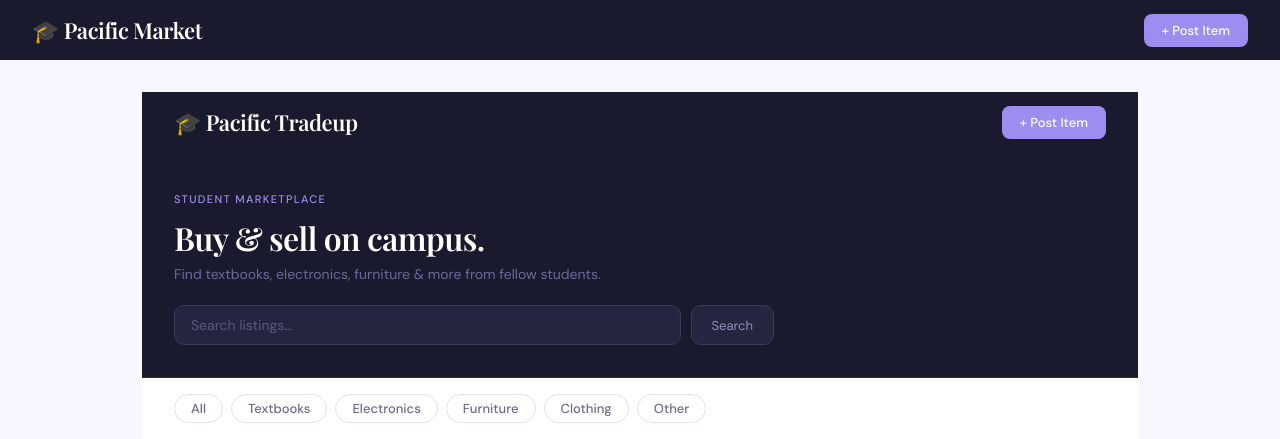
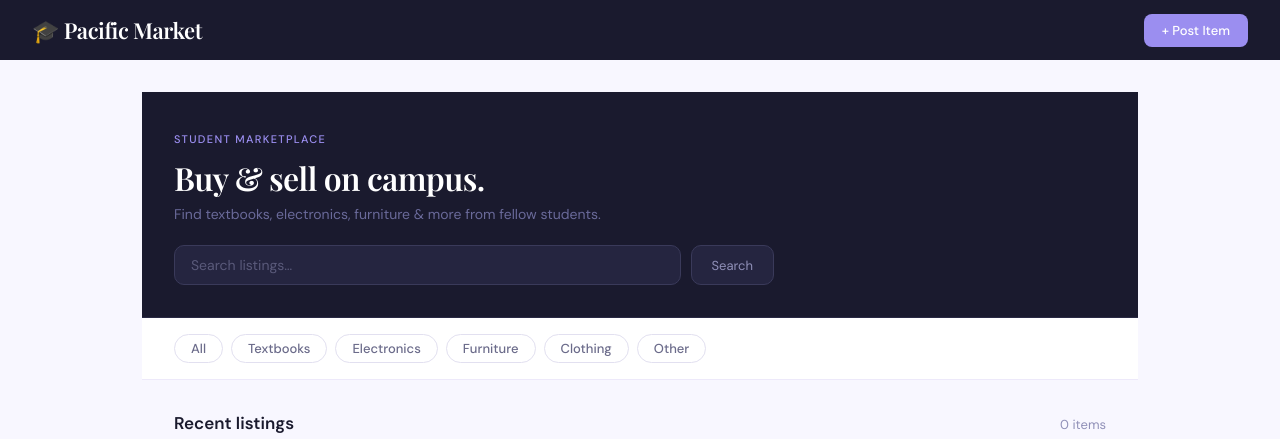
Before and after one commit to PacificHack-2026-marketplace/marketplace, a Flask app: page / in a window 1280 px wide. Shown: the top 439 px of the page. Run offline with Flask 3, Linux system fonts and the light colour scheme; data that the repository does not hold is empty.

Commit message:
mainfile

```diff
--- a/templates/index.html
+++ b/templates/index.html
@@ -1,10 +1,7 @@
 {% extends "base.html" %}
 {% block content %}
 
-<nav>                                          <!-- top navigation bar shown on every page -->
-    <a href="/" class="logo">🎓 Pacific Tradeup</a>  <!-- clicking the logo always goes home -->
-    <a href="/listing/create" class="btn-post">+ Post Item</a>  <!-- button to post a new listing -->
-</nav>
+
 <div class="hero">
   <div class="hero-inner">
     <p class="hero-label">Student Marketplace</p>
```
